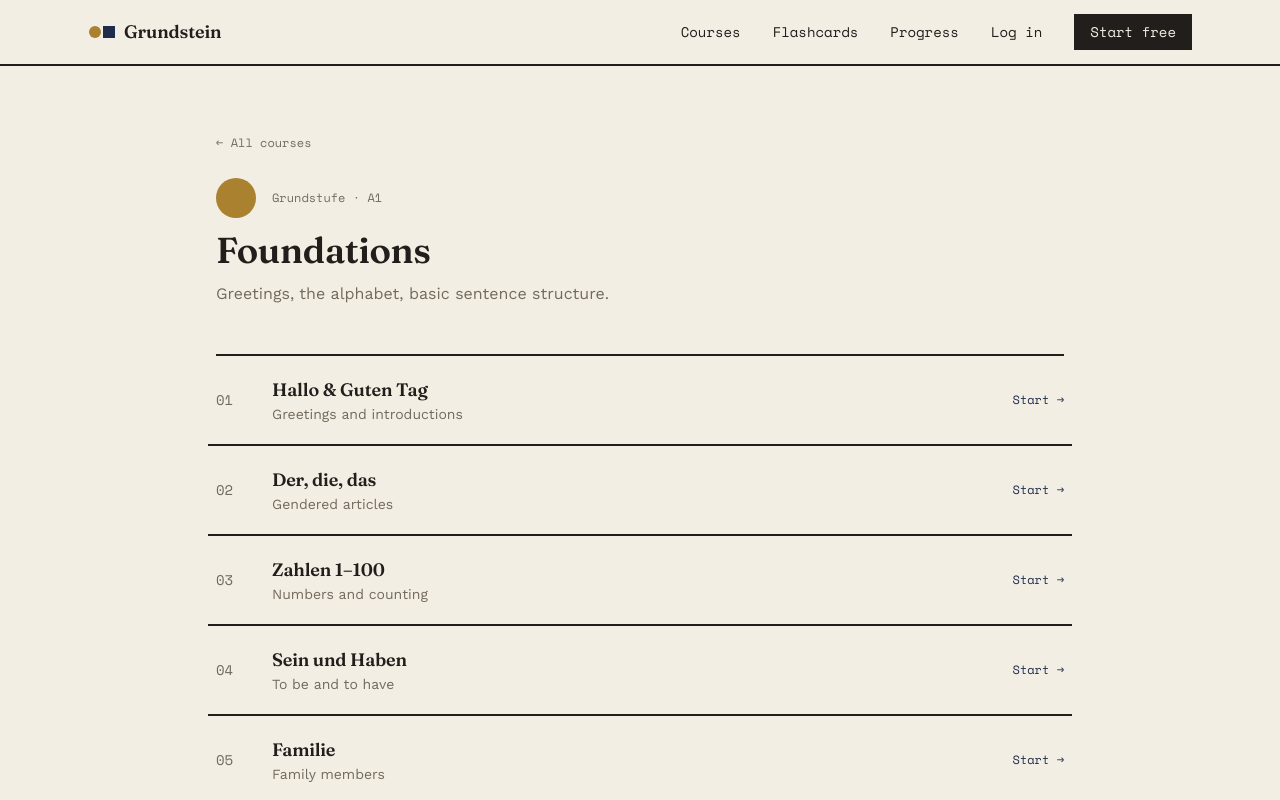
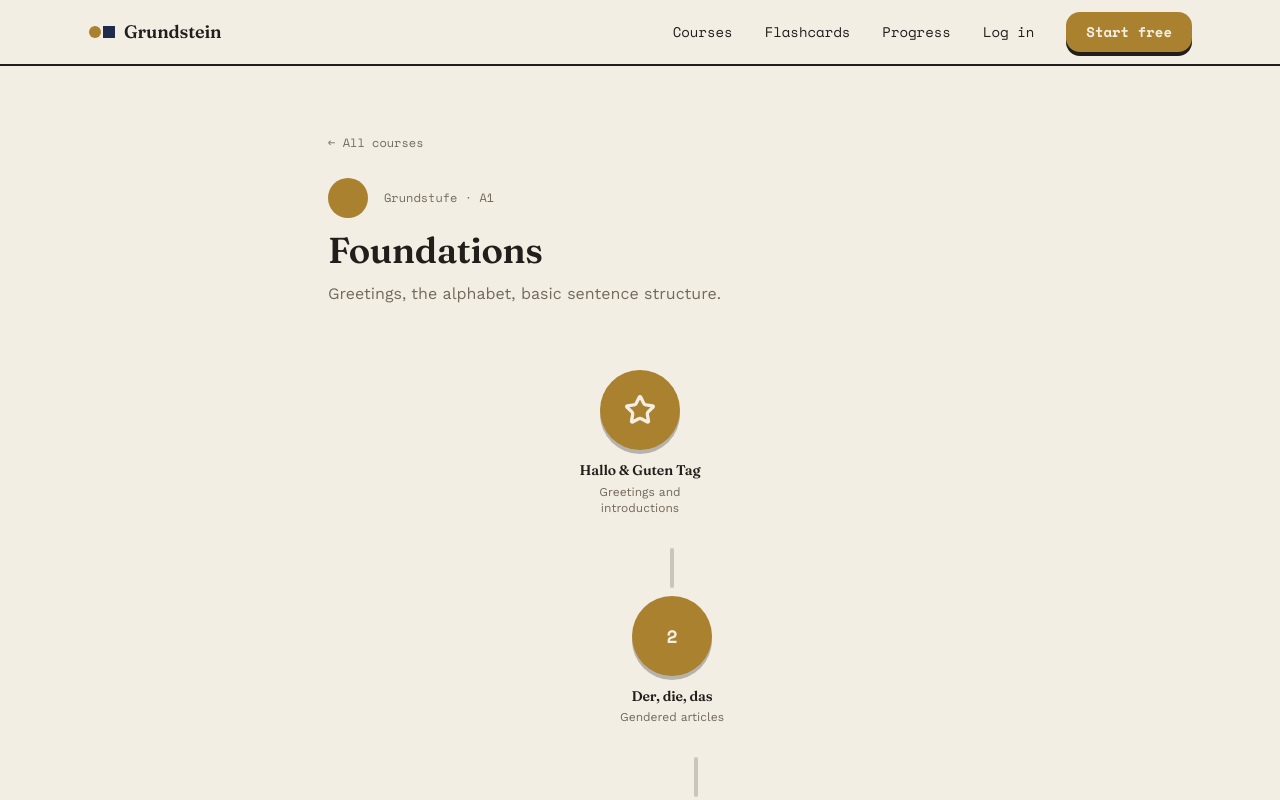
Before and after one commit to Nikitasharma5078/grundstein, a Next.js app: page /courses/a1 in a window 1280 px wide. Shown: the top 800 px of the page. Built offline with nearby package versions, Linux system fonts and the light colour scheme.

Commit message:
Gamified redesign: lesson path, tactile buttons, streak flame

```diff
--- a/app/courses/[level]/page.js
+++ b/app/courses/[level]/page.js
@@ -1,5 +1,6 @@
 import { COURSES } from "@/data/courses";
 import { notFound } from "next/navigation";
+import { Star, Lock, Check } from "lucide-react";
 
 export default async function LevelPage({ params }) {
   const { level } = await params;
@@ -9,32 +10,63 @@ export default async function LevelPage({ params }) {
   const shapeClass =
     c.shape === "circle" ? "shape-circle" : c.shape === "triangle" ? "shape-triangle" : "";
 
+  // Alternate left/right offsets to create the winding path effect
+  const offsets = ["ml-0", "ml-16", "ml-28", "ml-16", "ml-0", "-ml-16", "-ml-28", "-ml-16"];
+
   return (
-    <div className="max-w-4xl mx-auto px-6 py-16">
+    <div className="max-w-2xl mx-auto px-6 py-16">
       <a href="/courses" className="mono text-xs text-ink-soft hover:text-gold">← All courses</a>
 
       <div className="flex items-center gap-4 mt-6 mb-3">
-        <div className={`w-10 h-10 ${c.color} ${shapeClass}`} />
+        <div className={`w-10 h-10 ${c.color} ${shapeClass} card-round`} />
         <p className="mono text-xs text-ink-soft">{c.band} · {c.level}</p>
       </div>
       <h1 className="display text-4xl font-semibold mb-3">{c.title}</h1>
-      <p className="text-ink-soft mb-12 max-w-lg">{c.desc}</p>
+      <p className="text-ink-soft mb-16 max-w-lg">{c.desc}</p>
 
-      <div className="border-t-2 border-ink">
-        {c.lessons.map((lesson, i) => (
-          <a
-            key={lesson.id}
-            href={`/lesson/${lesson.id}`}
-            className="flex items-center gap-6 py-5 border-b-2 border-ink hover:bg-paper-raised transition-colors px-2 -mx-2"
-          >
-            <span className="mono text-sm text-ink-soft w-8">{String(i + 1).padStart(2, "0")}</span>
-            <div className="flex-1">
-              <h3 className="display text-lg font-semibold">{lesson.title}</h3>
-              <p className="text-sm text-ink-soft">{lesson.desc}</p>
+      {/* Winding lesson path */}
+      <div className="relative flex flex-col items-center gap-2">
+        {c.lessons.map((lesson, i) => {
+          const offset = offsets[i % offsets.length];
+          const isFirst = i === 0;
+          return (
+            <div key={lesson.id} className={`relative flex flex-col items-center ${offset}`}>
+              {i > 0 && (
+                <div
+                  className="w-1 h-10 bg-ink-soft/30 rounded-full mb-2"
+                  aria-hidden="true"
+                />
+              )}
+              <a
+                href={`/lesson/${lesson.id}`}
+                className={`group relative w-20 h-20 rounded-full flex items-center justify-center node-shadow ${c.color} hover:brightness-105 active:translate-y-1 active:shadow-none transition-all`}
+                title={lesson.title}
+              >
+                {isFirst ? (
+                  <Star className="w-8 h-8 text-paper" strokeWidth={2.5} />
+                ) : (
+                  <span className="mono text-paper text-lg font-bold">{i + 1}</span>
+                )}
+                <span className="absolute -bottom-1 -right-1 w-7 h-7 rounded-full bg-paper border-2 border-ink flex items-center justify-center opacity-0 group-hover:opacity-100 transition-opacity">
+                  <Check className="w-4 h-4" strokeWidth={3} />
+                </span>
+              </a>
+              <div className="text-center mt-3 mb-6 max-w-[10rem]">
+                <p className="display text-sm font-semibold leading-tight">{lesson.title}</p>
+                <p className="text-xs text-ink-soft mt-1">{lesson.desc}</p>
+              </div>
             </div>
-            <span className="mono text-xs text-navy">Start →</span>
-          </a>
-        ))}
+          );
+        })}
+
+        {/* Locked "next level" node to show progression continues */}
+        <div className="relative flex flex-col items-center">
+          <div className="w-1 h-10 bg-ink-soft/30 rounded-full mb-2" aria-hidden="true" />
+          <div className="w-16 h-16 rounded-full flex items-center justify-center bg-paper-raised border-2 border-dashed border-ink-soft/50">
+            <Lock className="w-6 h-6 text-ink-soft" strokeWidth={2} />
+          </div>
+          <p className="mono text-xs text-ink-soft mt-3">Next level</p>
+        </div>
       </div>
     </div>
   );
--- a/app/courses/page.js
+++ b/app/courses/page.js
@@ -17,7 +17,7 @@ export default function CoursesPage() {
           <h2 className="mono text-sm text-ink-soft mb-4 uppercase tracking-wide">
             {band.name} <span className="italic text-ink-soft normal-case">— {band.sub}</span>
           </h2>
-          <div className="grid sm:grid-cols-2 gap-px bg-ink border-2 border-ink">
+          <div className="grid sm:grid-cols-2 gap-px bg-ink border-2 border-ink rounded-2xl overflow-hidden">
             {band.levels.map((lvl) => {
               const c = COURSES[lvl];
               const shapeClass =
--- a/app/globals.css
+++ b/app/globals.css
@@ -76,3 +76,23 @@ a:focus-visible, button:focus-visible, input:focus-visible, textarea:focus-visib
 .hairline {
   border-color: var(--ink);
 }
+
+/* Tactile "pressable" button, Duolingo-style: solid shadow that compresses on press */
+.btn-3d {
+  border-radius: 14px;
+  border: none;
+  box-shadow: 0 4px 0 0 var(--btn-shadow, var(--ink));
+  transition: transform 0.08s ease, box-shadow 0.08s ease;
+}
+.btn-3d:active {
+  transform: translateY(4px);
+  box-shadow: 0 0 0 0 var(--btn-shadow, var(--ink));
+}
+
+.card-round {
+  border-radius: 20px;
+}
+
+.node-shadow {
+  box-shadow: 0 4px 0 0 rgba(0,0,0,0.25);
+}
--- a/app/layout.js
+++ b/app/layout.js
@@ -39,7 +39,8 @@ function Nav() {
           <a href="/login" className="hover:text-gold transition-colors">Log in</a>
           <a
             href="/signup"
-            className="bg-ink text-paper px-4 py-2 hover:bg-gold transition-colors"
+            className="btn-3d bg-gold text-paper px-5 py-2.5 hover:brightness-105 font-semibold text-sm"
+            style={{ "--btn-shadow": "var(--ink)" }}
           >
             Start free
           </a>
--- a/app/page.js
+++ b/app/page.js
@@ -15,7 +15,8 @@ export default function Home() {
           <div className="flex items-center gap-4">
             <a
               href="/signup"
-              className="bg-gold text-paper mono text-sm px-6 py-3 hover:bg-ink transition-colors inline-block"
+              className="btn-3d bg-gold text-paper mono text-sm px-6 py-3.5 hover:brightness-105 inline-block font-semibold"
+              style={{ "--btn-shadow": "var(--ink)" }}
             >
               Start with A1
             </a>
@@ -46,7 +47,7 @@ export default function Home() {
             Every course sits inside one of the three CEFR bands. The shape tells you
             where you are before you even read the label.
           </p>
-          <div className="grid sm:grid-cols-3 gap-px bg-ink border-2 border-ink">
+          <div className="grid sm:grid-cols-3 gap-px bg-ink border-2 border-ink rounded-2xl overflow-hidden">
             <Band
               shape="circle"
               color="bg-gold"
--- a/components/MarkComplete.js
+++ b/components/MarkComplete.js
@@ -16,9 +16,12 @@ export default function MarkComplete({ lessonId }) {
     <button
       onClick={handleClick}
       disabled={done}
-      className={`mono text-sm px-6 py-3 transition-colors mt-6 ${
-        done ? "bg-paper-raised text-ink-soft border-2 border-ink" : "bg-gold text-paper hover:bg-ink"
+      className={`mono text-sm px-6 py-3.5 mt-6 font-semibold ${
+        done
+          ? "bg-paper-raised text-ink-soft border-2 border-ink rounded-2xl"
+          : "btn-3d bg-gold text-paper hover:brightness-105"
       }`}
+      style={!done ? { "--btn-shadow": "var(--ink)" } : undefined}
     >
       {done ? "✓ Lesson complete — streak updated" : "Mark lesson complete"}
     </button>
--- a/components/StreakBadge.js
+++ b/components/StreakBadge.js
@@ -1,5 +1,6 @@
 "use client";
 import { useEffect, useState } from "react";
+import { Flame } from "lucide-react";
 import { getStreak, isStreakActive } from "@/lib/streak";
 
 export default function StreakBadge() {
@@ -14,13 +15,15 @@ export default function StreakBadge() {
 
   return (
     <span
-      className={`mono text-xs flex items-center gap-1.5 px-2.5 py-1 border-2 border-ink ${
-        active ? "bg-burgundy text-paper" : "bg-paper-raised text-ink-soft"
+      className={`mono text-xs font-bold flex items-center gap-1.5 pl-2 pr-3 py-1.5 rounded-full border-2 ${
+        active
+          ? "bg-burgundy text-paper border-burgundy"
+          : "bg-paper-raised text-ink-soft border-ink-soft/30"
       }`}
       title={active ? "Streak active — keep it going today" : "Streak at risk — practice today to keep it"}
     >
-      <span aria-hidden="true">●</span>
-      {streak.count} day{streak.count === 1 ? "" : "s"}
+      <Flame className="w-4 h-4" fill={active ? "currentColor" : "none"} strokeWidth={2.5} />
+      {streak.count}
     </span>
   );
 }
--- a/package.json
+++ b/package.json
@@ -10,6 +10,7 @@
   },
   "dependencies": {
     "@supabase/supabase-js": "^2.110.8",
+    "lucide-react": "^1.27.0",
     "next": "16.2.12",
     "react": "19.2.4",
     "react-dom": "19.2.4"
```
Also changed, not shown: 1 other file (tests, documents, lock files or other folders).
